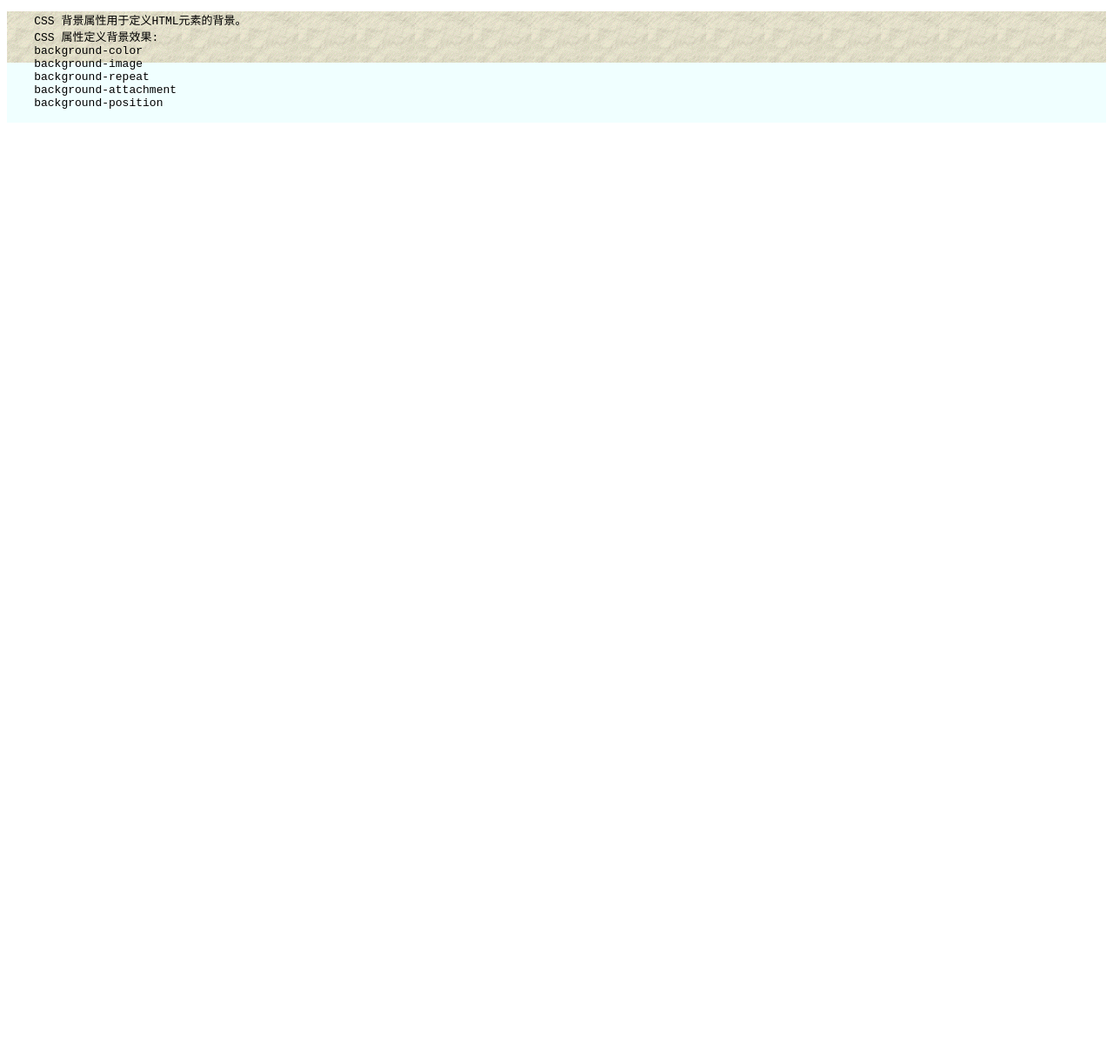
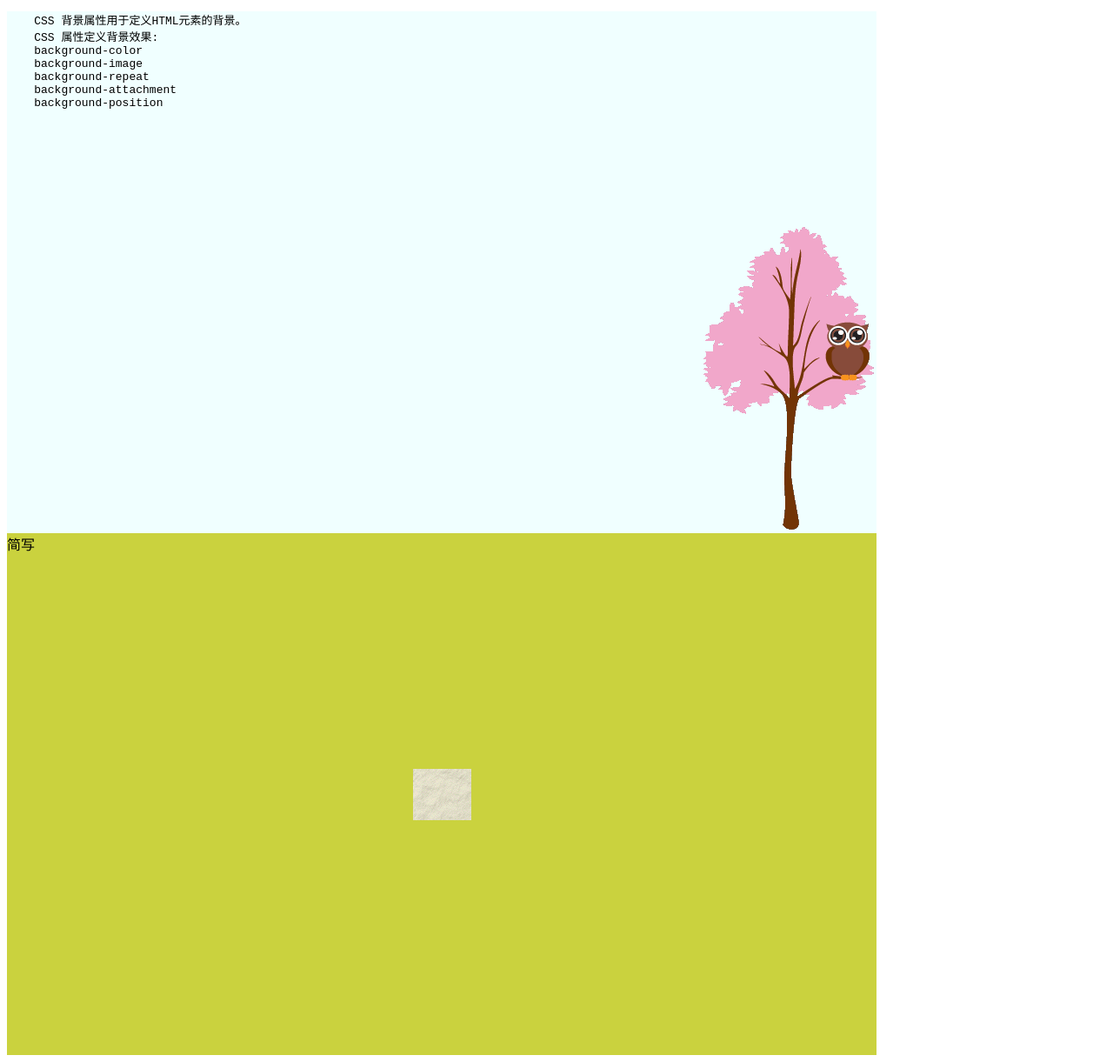
Before and after one commit to lazzman/CSS-H5-Vue-Router-Learning, a plain HTML site: page CSS 背景/index.html in a window 1280 px wide. Shown: the whole page at 87% size. Before the commit the page ends 800 px from the top, so only its background shows below. Drawn offline with Linux system fonts and the light colour scheme.

Commit message:
背景基本完成

```diff
--- a/CSS 背景/index.html
+++ b/CSS 背景/index.html
@@ -7,15 +7,31 @@
 
     <style>
         div {
+            height: 600px;
+            width: 1000px;
+
             /*背景颜色*/
             background-color: azure;
             /*背景图片*/
-            background-image: url("paper.gif");
+            background-image: url("img_tree.png");
             /*背景图片水平或垂直重复平铺或禁止平铺*/
-            /* background-repeat: no-repeat; 禁止平铺*/
-            background-repeat: repeat-x; /*水平平铺*/
+            /* background-repeat: repeat-x; 水平平铺*/
+            background-repeat: no-repeat; /* 禁止平铺*/
+            /*背景图片位置*/
+            background-position: right bottom;
+            /*背景图片固定或者随着页面滚动*/
+            background-attachment: fixed;/*背景图像是固定的*/
+            /*background-attachment: scroll;!*背景图片随页面的其余部分滚动。这是默认*!*/
+            /*background-attachment: inherit;!*从父元素继承*!*/
         }
 
+        .div_jx{
+            height: 600px;
+            width: 1000px;
+
+            /*简写*/
+            background: #cad23e url("paper.gif") no-repeat center;
+        }
 
     </style>
 
@@ -34,6 +50,7 @@
     </pre>
 </div>
 
+<div class="div_jx">简写</div>
 
 
 
```
Also changed, not shown: CSS 背景/img_tree.png (added).
